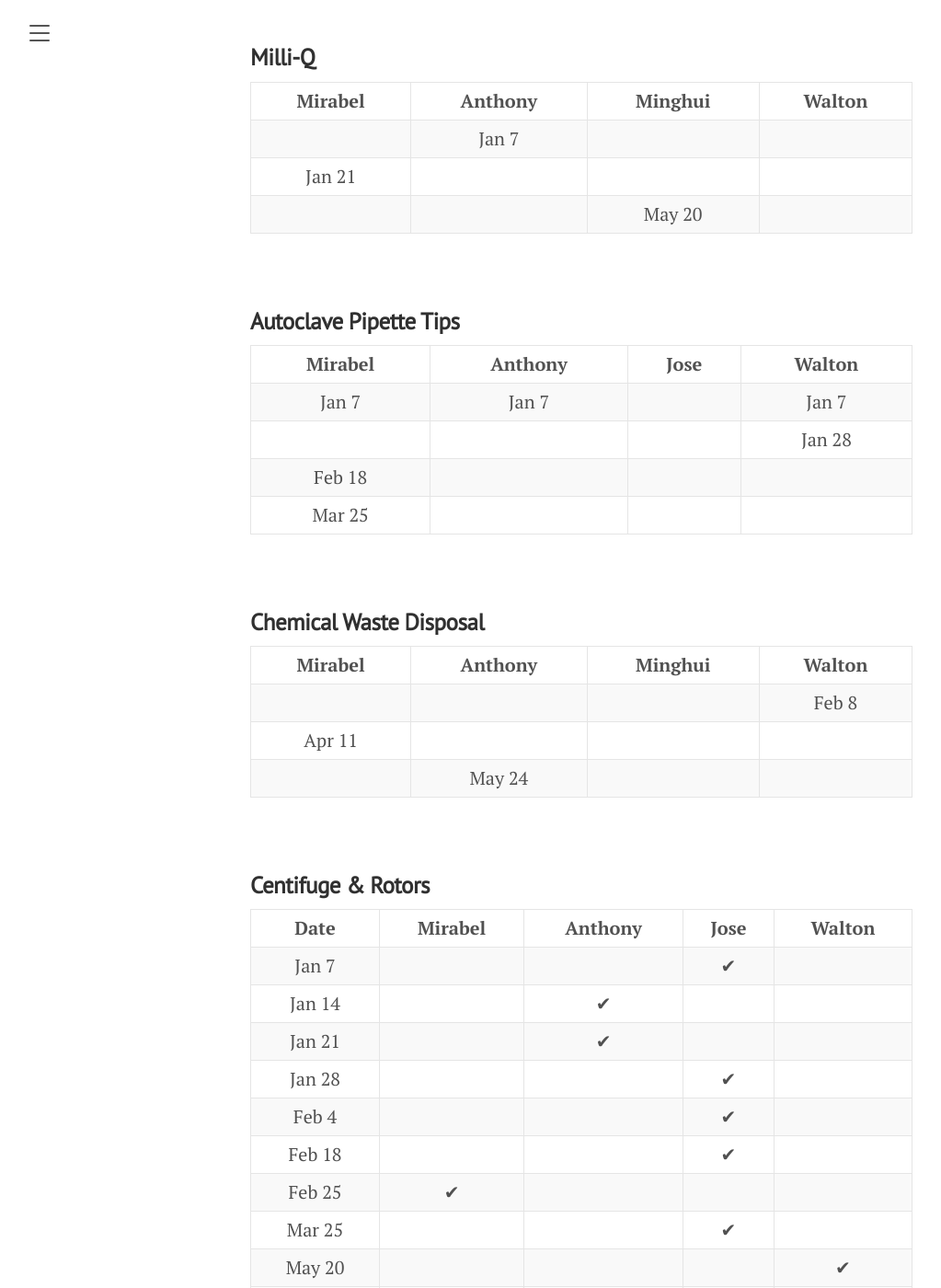
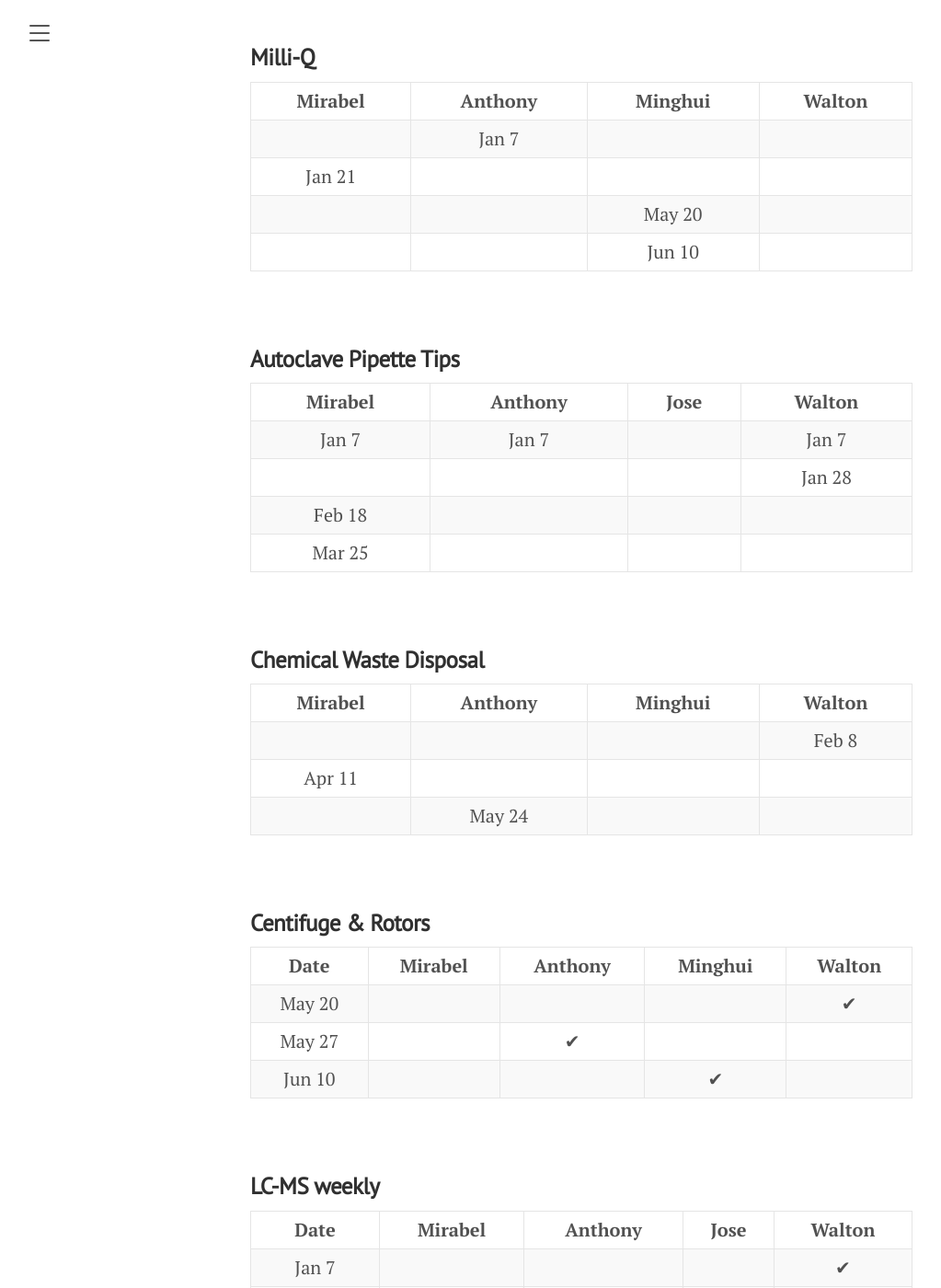
Before and after one commit to horsmanlab/horsmanlab.github.io, a Jekyll site: the page built from duties.md, in a window 1280 px wide and 1400 px high, scrolled down 1843 px. Shown: the whole window at 92% size, without its empty margins (8-1031 px from the left). Built offline with Jekyll 4.4.1, drawn with Linux system fonts in a browser that asks for light colours.

Commit message:
Jun 10 update

```diff
--- a/duties.md
+++ b/duties.md
@@ -104,6 +104,12 @@ title: Duties
       <td align="center">May 20</td>
       <td align="center"></td>
     </tr>
+    <tr>
+      <td align="center"></td>
+      <td align="center"></td>
+      <td align="center">Jun 10</td>
+      <td align="center"></td>
+    </tr>
     </tbody>
   </table>
 <br/>
@@ -191,67 +197,11 @@ title: Duties
     <th>Date</th>
       <th>Mirabel</th>
       <th>Anthony</th>
-      <th>Jose</th>
+      <th>Minghui</th>
       <th>Walton</th>
     </tr>
   </thead>
   <tbody>
-    <tr>
-      <td align="center">Jan 7</td>
-      <td align="center"></td>
-      <td align="center"></td>
-      <td align="center">&#x2714;</td>
-      <td align="center"></td>
-    </tr>
-    <tr>
-      <td align="center">Jan 14</td>
-      <td align="center"></td>
-      <td align="center">&#x2714;</td>
-      <td align="center"></td>
-      <td align="center"></td>
-    </tr>
-    <tr>
-      <td align="center">Jan 21</td>
-      <td align="center"></td>
-      <td align="center">&#x2714;</td>
-      <td align="center"></td>
-      <td align="center"></td>
-    </tr>
-    <tr>
-      <td align="center">Jan 28</td>
-      <td align="center"></td>
-      <td align="center"></td>
-      <td align="center">&#x2714;</td>
-      <td align="center"></td>
-    </tr>
-    <tr>
-      <td align="center">Feb 4</td>
-      <td align="center"></td>
-      <td align="center"></td>
-      <td align="center">&#x2714;</td>
-      <td align="center"></td>
-    </tr>
-    <tr>
-      <td align="center">Feb 18</td>
-      <td align="center"></td>
-      <td align="center"></td>
-      <td align="center">&#x2714;</td>
-      <td align="center"></td>
-    </tr>
-    <tr>
-      <td align="center">Feb 25</td>
-      <td align="center">&#x2714;</td>
-      <td align="center"></td>
-      <td align="center"></td>
-      <td align="center"></td>
-    </tr>
-    <tr>
-      <td align="center">Mar 25</td>
-      <td align="center"></td>
-      <td align="center"></td>
-      <td align="center">&#x2714;</td>
-      <td align="center"></td>
-    </tr>
     <tr>
       <td align="center">May 20</td>
       <td align="center"></td>
@@ -264,6 +214,13 @@ title: Duties
       <td align="center"></td>
       <td align="center">&#x2714;</td>
       <td align="center"></td>
+      <td align="center"></td>
+    </tr>
+    <tr>
+      <td align="center">Jun 10</td>
+      <td align="center"></td>
+      <td align="center"></td>
+      <td align="center">&#x2714;</td>
       <td align="center"></td>
     </tr>
     </tbody>
```
Also changed, not shown: 3 other files.
